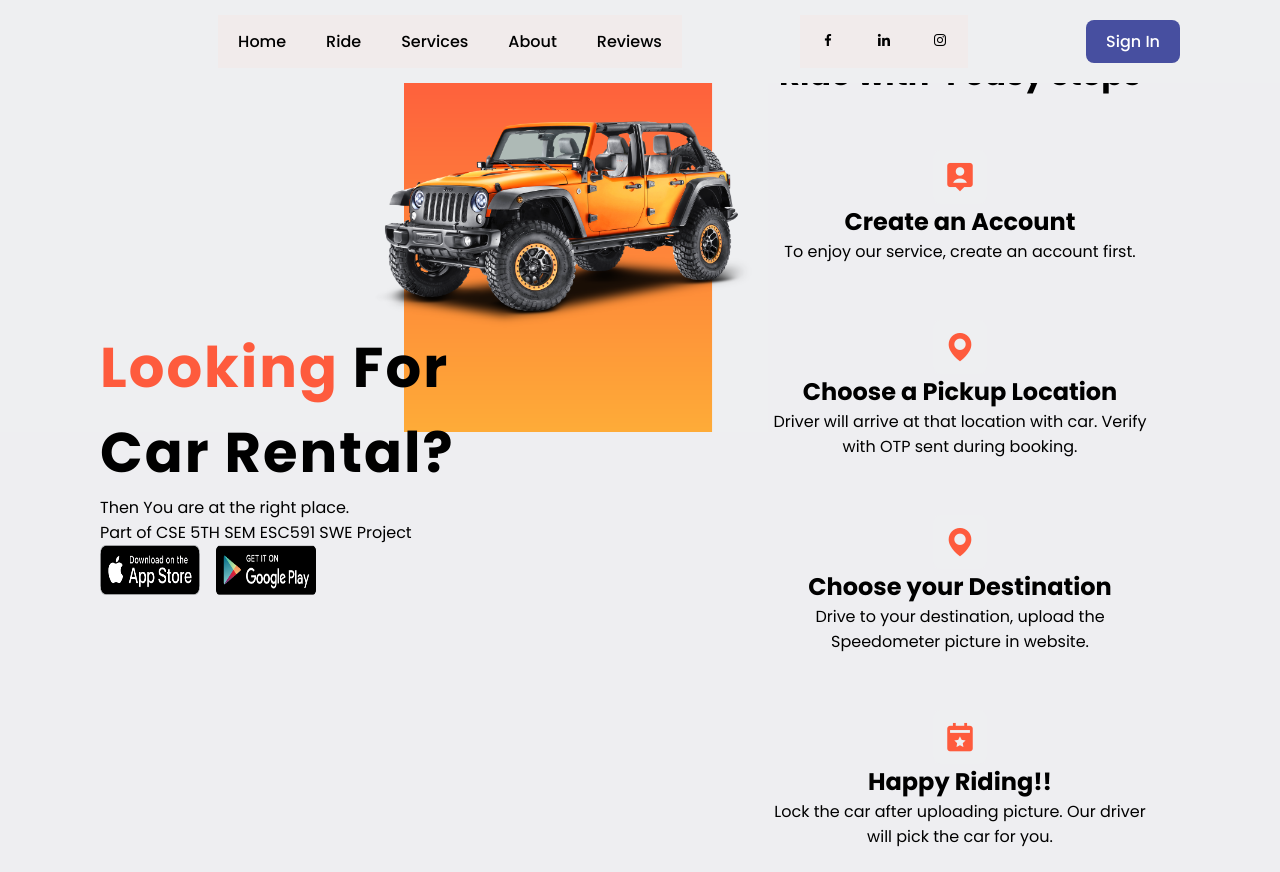
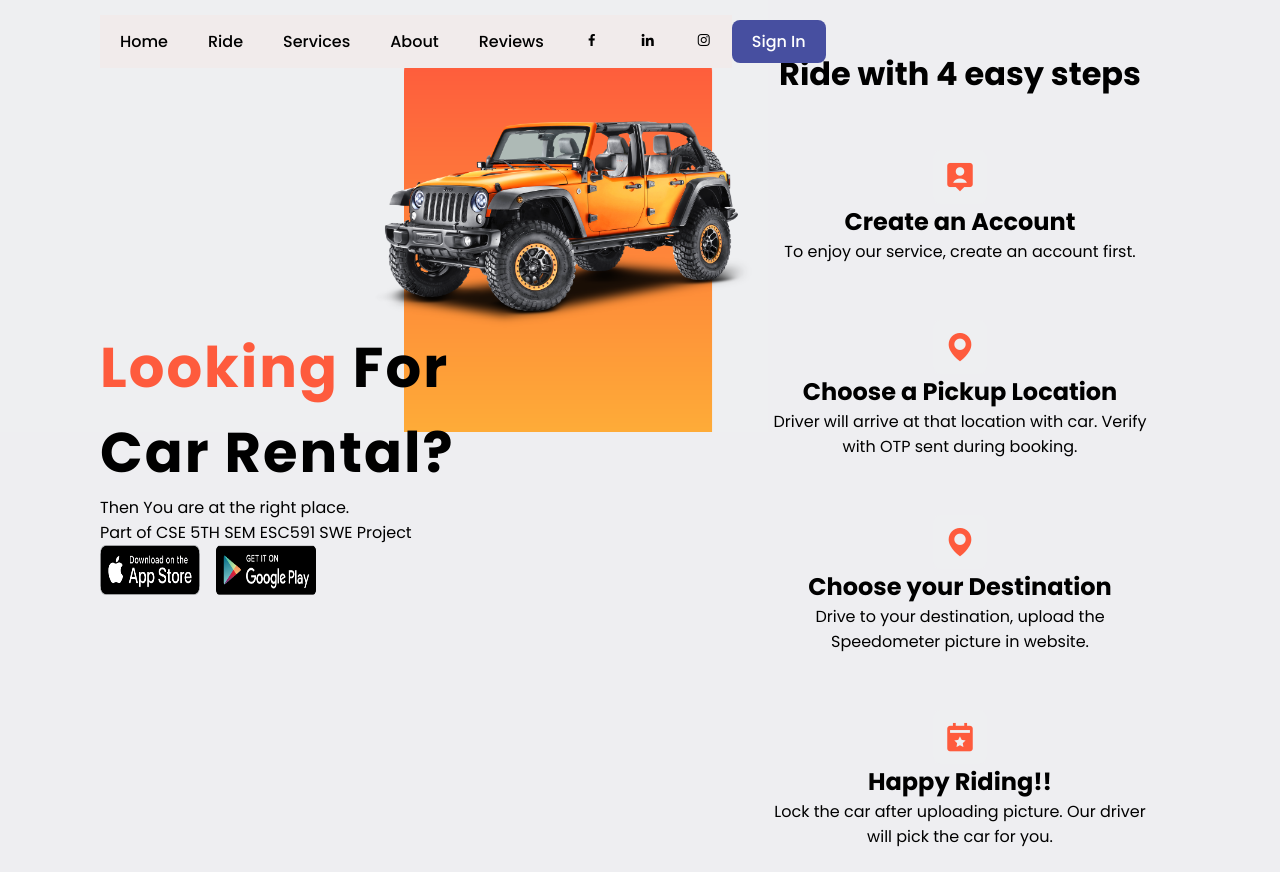
Before and after one commit to Ritax2003/Car-Rental-System-Firebase, a plain HTML site: page index.html in a window 1280 px wide. Shown: the top 872 px of the page. Drawn offline with nearby package versions, Linux system fonts and the light colour scheme.

Commit message:
Update style-front.css

```diff
--- a/css/style-front.css
+++ b/css/style-front.css
@@ -37,8 +37,8 @@ header{
     z-index: 1000;
     display: flex;
     align-items: center;
-    justify-content: space-between;
-    background: #eeeff1;
+    justify-content: flex-start;
+    background:transparent;
     padding: 15px 100px;
 }
 .logo img {
```
